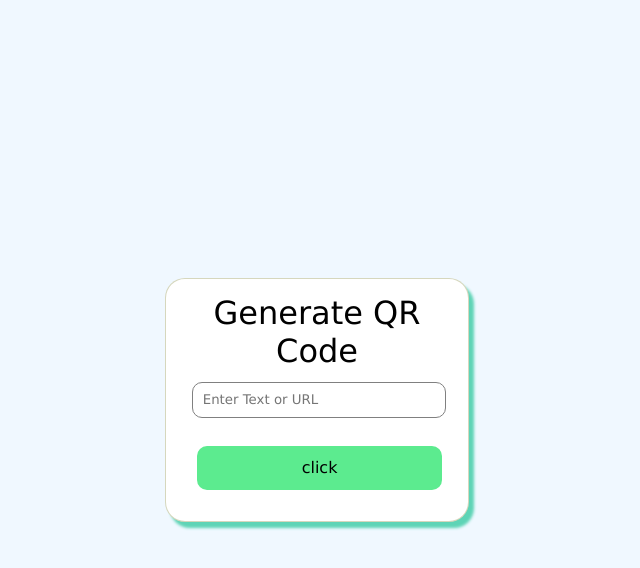
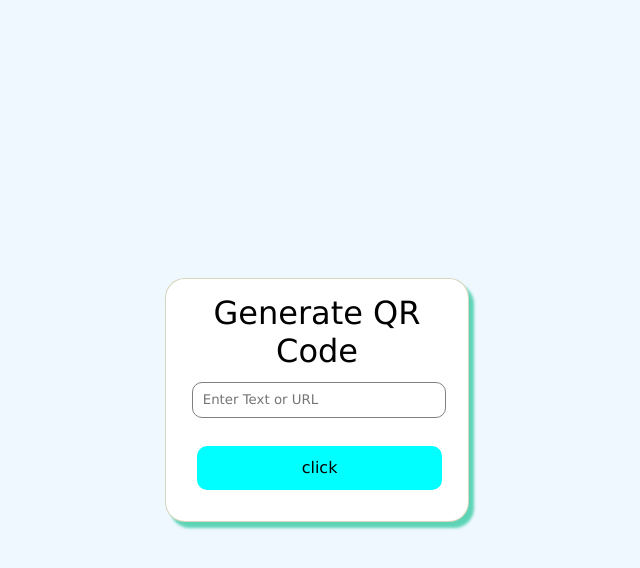
Before and after one commit to Rajakumar132/project_js, a plain HTML site: page index.html in a window 1280 px wide. In both pictures the pointer is over the button "click". Shown: the whole page, without its empty margins (323-963 px from the left). Drawn offline with Linux system fonts and the light colour scheme.

Commit message:
updated some files after modification

```diff
--- a/style.css
+++ b/style.css
@@ -28,7 +28,6 @@ padding: 0.9em;
 border-radius: 20px;
 background-color: white;
 box-shadow: 5px 6px 3px rgb(94, 212, 182);
-
 }
 #qrtext{
     width:19em;
@@ -48,4 +47,9 @@ button{
     font-size: unset;
     font-weight: 500;
     background-color: rgb(92, 235, 143);
+    cursor: pointer;
 }
+button:hover{
+    background-color: aqua;
+    transition-duration: 2s;
+}
```
Also changed, not shown: index.html (+1 -7 lines).
